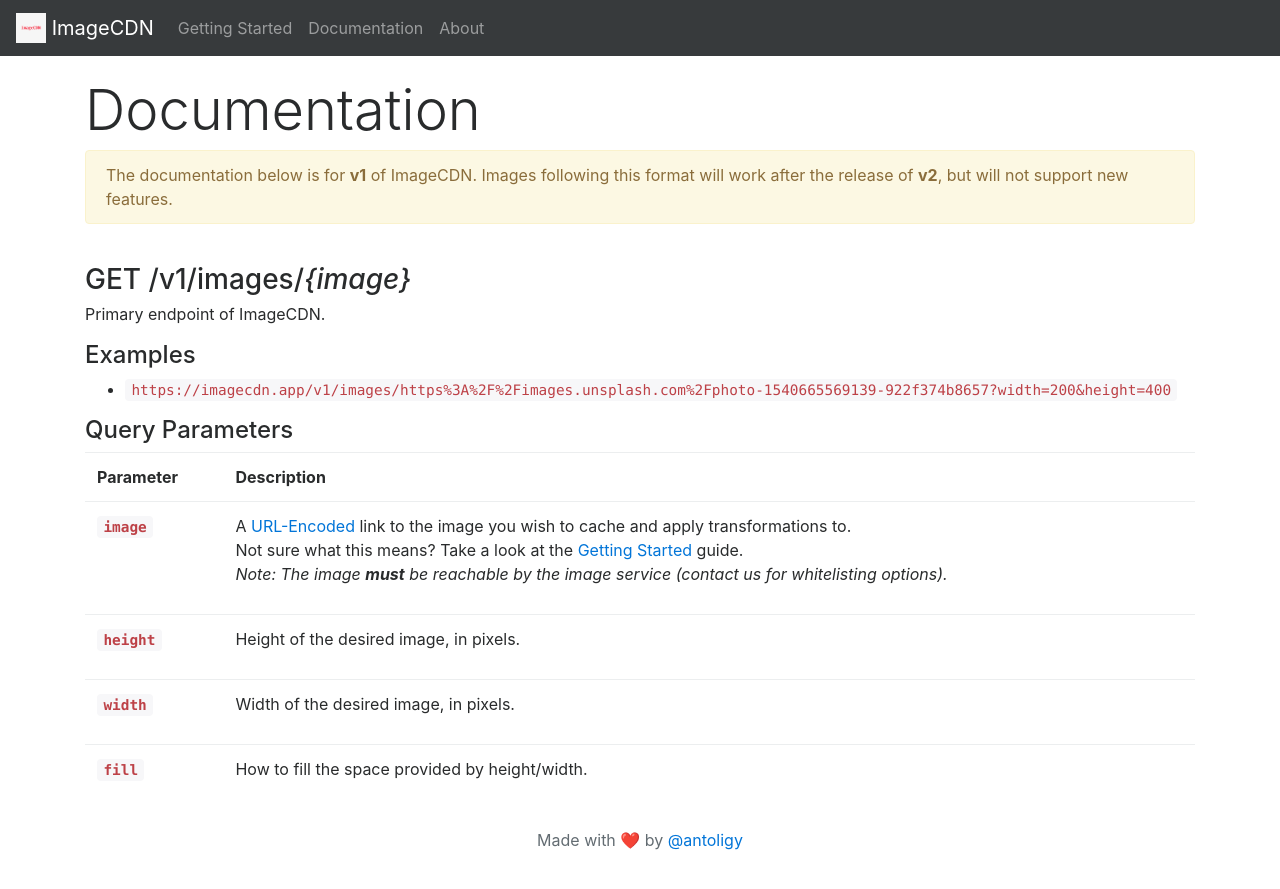
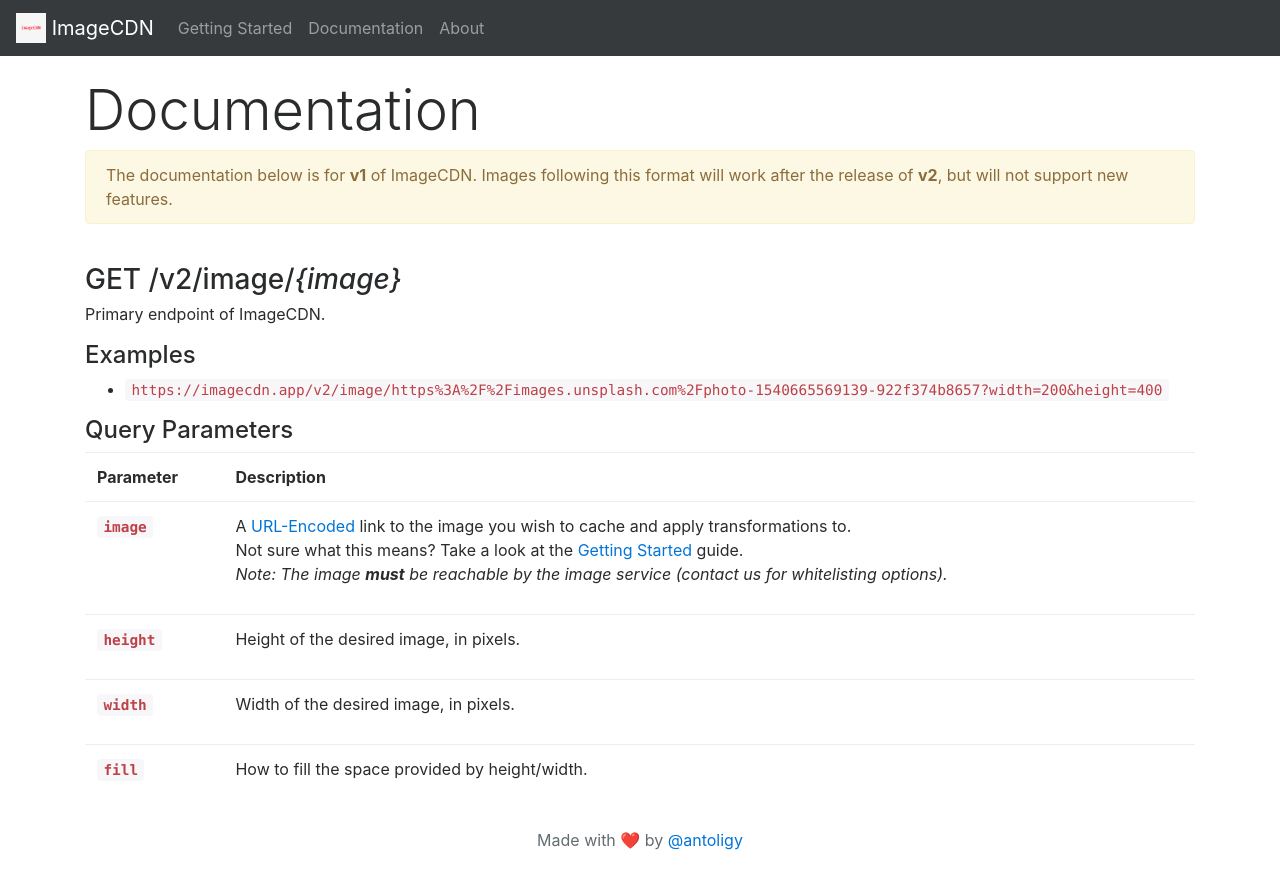
Before and after one commit to imagecdn/docs, a Jekyll site: the page built from docs.html, in a window 1280 px wide. Shown: the top 889 px of the page. Built offline with Jekyll 4.4.1, drawn with Linux system fonts in a browser that asks for light colours.

Commit message:
Update to v2 endpoint

```diff
--- a/docs.html
+++ b/docs.html
@@ -12,12 +12,12 @@ title: Documentation
 
 
 <br>
-<h3>GET /v1/images/<i>{image}</i></h3>
+<h3>GET /v2/image/<i>{image}</i></h3>
 <p>Primary endpoint of ImageCDN.</p>
 
 <h4>Examples</h4>
 <ul>
-  <li><code>https://imagecdn.app/v1/images/https%3A%2F%2Fimages.unsplash.com%2Fphoto-1540665569139-922f374b8657?width=200&height=400</code></li>
+  <li><code>https://imagecdn.app/v2/image/https%3A%2F%2Fimages.unsplash.com%2Fphoto-1540665569139-922f374b8657?width=200&height=400</code></li>
 </ul>
 
 <h4>Query Parameters</h4>
```
